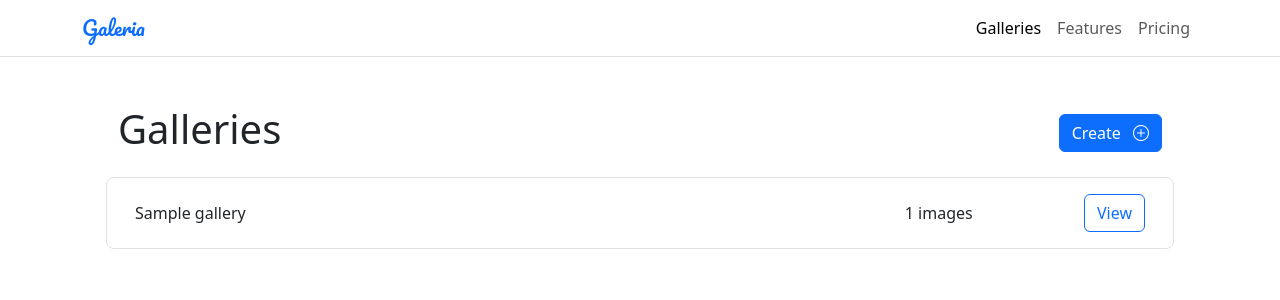
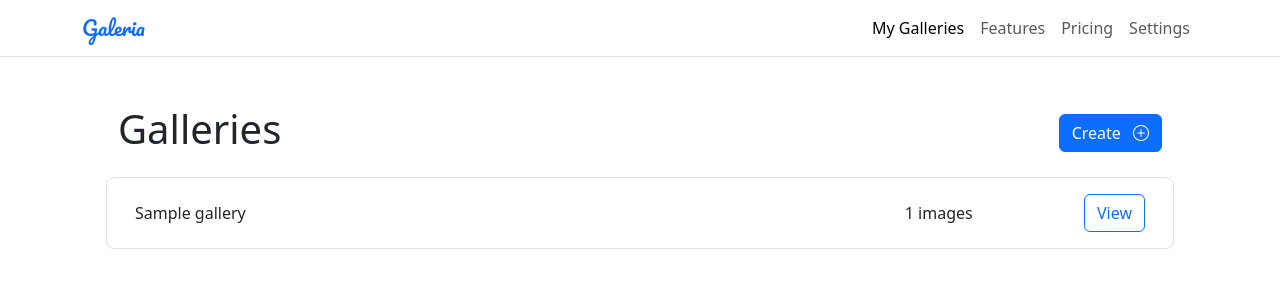
Before and after one commit to matevz-ap/galeriaa, a Django app: template templates/galleries/gallery_list.html in a window 1280 px wide. Shown: the top 300 px of the page. Run offline with Django 3.2, Linux system fonts and the light colour scheme; the template is opened without the code that fills it: most values are stand-ins (such as "Sample title", 1, 10 or a date in 2020); some libraries are stand-ins or nearby versions.

Commit message:
Add settings

```diff
--- a/templates/navbar.html
+++ b/templates/navbar.html
@@ -8,7 +8,7 @@
         <div class="collapse navbar-collapse justify-content-end" id="navbarNav">
             <ul class="navbar-nav">
                 <li class="nav-item">
-                    <a class="nav-link active" aria-current="page" href="#">Galleries</a>
+                    <a class="nav-link active" aria-current="page" href="{% url "galleries:list" %}">My Galleries</a>
                 </li>
                 <li class="nav-item">
                     <a class="nav-link" href="#">Features</a>
@@ -16,6 +16,9 @@
                 <li class="nav-item">
                     <a class="nav-link" href="#">Pricing</a>
                 </li>
+                <li class="nav-item">
+                    <a class="nav-link" href="#">Settings</a>
+                </li>
             </ul>
         </div>
     </div>
```
